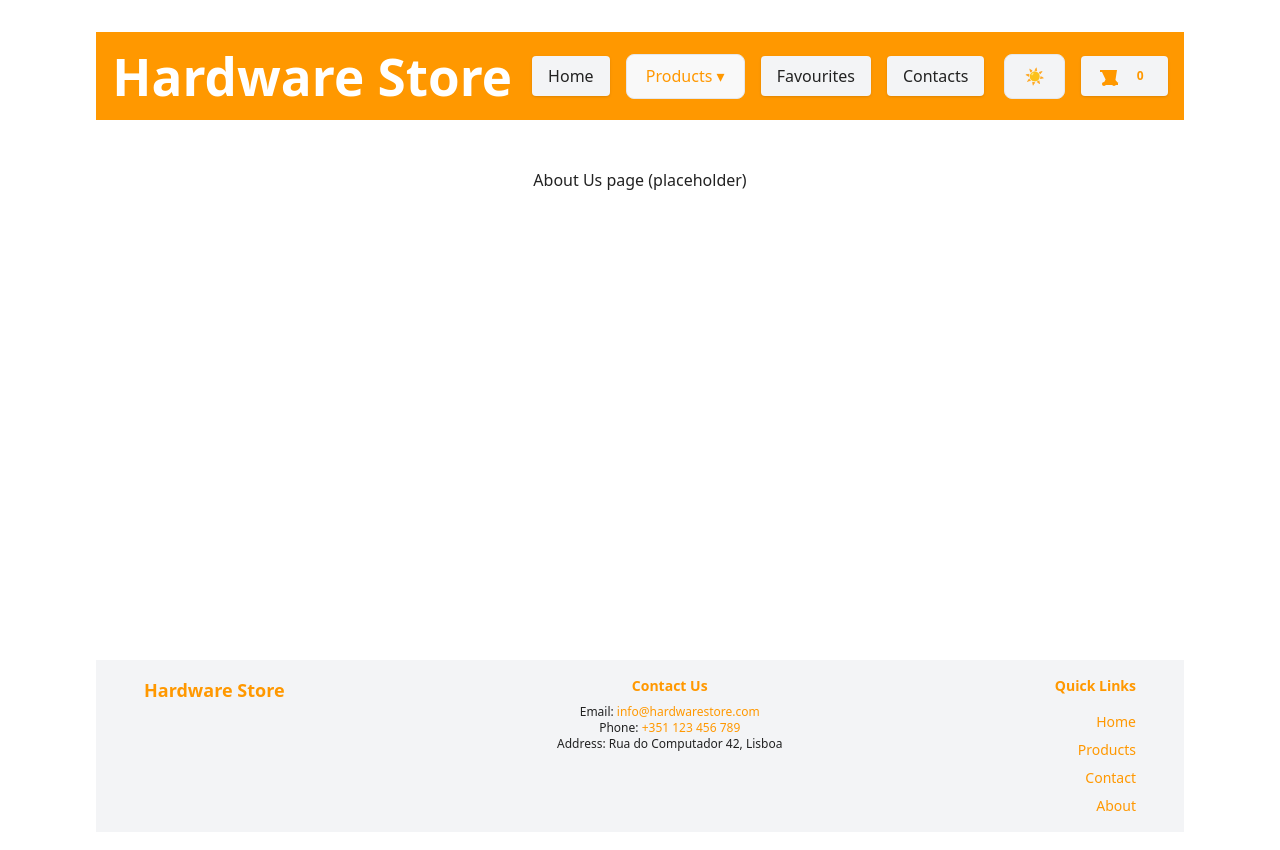
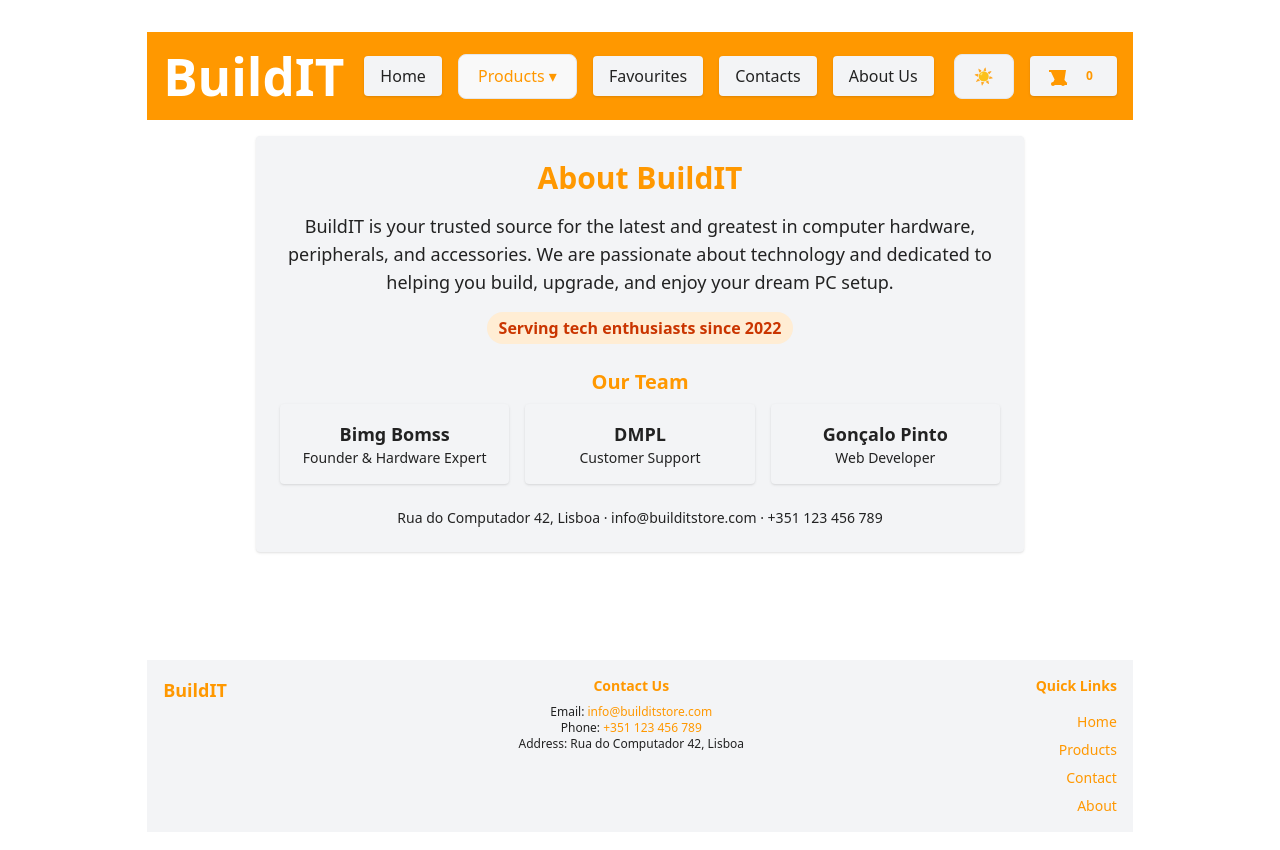
Before and after one commit to zewo2/PWAF-TP1-HardwareStore, a React (Vite) app: page /about in a window 1280 px wide. Shown: the top 850 px of the page. Built offline with nearby package versions, Linux system fonts and the light colour scheme.

Commit message:
about us page and brand name change

```diff
--- a/src/AboutUs.jsx
+++ b/src/AboutUs.jsx
@@ -1,5 +1,31 @@
 export default function AboutUs() {
 	return (
-		<div className="text-center p-8 text-gray-500">About Us page (placeholder)</div>
+		<div className="max-w-3xl mx-auto p-6 bg-[var(--card)] rounded shadow">
+			<h2 className="text-3xl font-bold mb-4 text-center" style={{ color: 'var(--highlight)' }}>About BuildIT</h2>
+			<p className="mb-4 text-lg text-center text-[var(--fg)]">
+			BuildIT is your trusted source for the latest and greatest in computer hardware, peripherals, and accessories. We are passionate about technology and dedicated to helping you build, upgrade, and enjoy your dream PC setup.
+			</p>
+			<div className="mb-6 text-center">
+				<span className="inline-block bg-orange-100 text-orange-700 px-3 py-1 rounded-full font-semibold">Serving tech enthusiasts since 2022</span>
+			</div>
+			<h3 className="text-xl font-semibold mb-2" style={{ color: 'var(--highlight)' }}>Our Team</h3>
+			<ul className="flex flex-col sm:flex-row gap-4 justify-center items-center mb-4">
+				<li className="bg-white/10 rounded p-4 shadow w-full sm:w-1/3 text-center">
+					<div className="font-bold text-lg">Bimg Bomss</div>
+					<div className="text-sm text-gray-500">Founder &amp; Hardware Expert</div>
+				</li>
+				<li className="bg-white/10 rounded p-4 shadow w-full sm:w-1/3 text-center">
+					<div className="font-bold text-lg">DMPL</div>
+					<div className="text-sm text-gray-500">Customer Support</div>
+				</li>
+				<li className="bg-white/10 rounded p-4 shadow w-full sm:w-1/3 text-center">
+					<div className="font-bold text-lg">Gonçalo Pinto</div>
+					<div className="text-sm text-gray-500">Web Developer</div>
+				</li>
+			</ul>
+			<div className="text-center text-sm text-gray-500 mt-6">
+			Rua do Computador 42, Lisboa &middot; info@builditstore.com &middot; +351 123 456 789
+			</div>
+		</div>
 	);
 }
--- a/src/App.jsx
+++ b/src/App.jsx
@@ -15,12 +15,13 @@ function App() {
   return (
     <div className="min-h-screen flex flex-col">
       <header className="bg-blue-700 text-white p-4 flex items-center justify-between">
-  <h1 className="text-2xl font-bold" style={{ color: 'var(--bg)' }}>Hardware Store</h1>
+  <h1 className="text-2xl font-bold" style={{ color: 'var(--bg)' }}>BuildIT</h1>
         <nav className="flex items-center gap-4 flex-1">
           <Link to="/" className="px-4 py-2 rounded shadow transition-transform duration-150 hover:scale-95 focus:scale-95" style={{ background: 'var(--card)', color: 'var(--highlight)' }}>Home</Link>
           <DropdownMenu />
           <Link to="/favourites" className="px-4 py-2 rounded shadow transition-transform duration-150 hover:scale-95 focus:scale-95" style={{ background: 'var(--card)', color: 'var(--highlight)' }}>Favourites</Link>
           <Link to="/contacts" className="px-4 py-2 rounded shadow transition-transform duration-150 hover:scale-95 focus:scale-95" style={{ background: 'var(--card)', color: 'var(--highlight)' }}>Contacts</Link>
+            <Link to="/about" className="px-4 py-2 rounded shadow transition-transform duration-150 hover:scale-95 focus:scale-95" style={{ background: 'var(--card)', color: 'var(--highlight)' }}>About Us</Link>
         </nav>
         <div className="flex items-center ml-auto">
           <ThemeToggle />
@@ -49,11 +50,11 @@ function App() {
         >
           <div className="max-w-5xl mx-auto flex flex-col md:flex-row items-center md:items-start justify-between gap-8 px-4 py-4">
             {/* Brand left */}
-            <div className="font-bold text-lg md:text-left text-center w-full md:w-auto mb-4 md:mb-0" style={{ color: 'var(--highlight)' }}>Hardware Store</div>
+            <div className="font-bold text-lg md:text-left text-center w-full md:w-auto mb-4 md:mb-0" style={{ color: 'var(--highlight)' }}>BuildIT</div>
             {/* Contact info centered*/}
             <div className="flex-1 text-xs text-center md:text-center mb-4 md:mb-0">
               <div className="font-semibold text-sm mb-2" style={{ color: 'var(--highlight)' }}>Contact Us</div>
-              <div>Email: <a href="mailto:info@hardwarestore.com" className="hover:underline text-[inherit]">info@hardwarestore.com</a></div>
+              <div>Email: <a href="mailto:info@hardwarestore.com" className="hover:underline text-[inherit]">info@builditstore.com</a></div>
               <div>Phone: <a href="tel:+351123456789" className="hover:underline text-[inherit]">+351 123 456 789</a></div>
               <div>Address: Rua do Computador 42, Lisboa</div>
             </div>
--- a/src/Home.jsx
+++ b/src/Home.jsx
@@ -18,7 +18,7 @@ function Home() {
   return (
     <div>
       <h1 className="text-4xl md:text-6xl font-bold text-blue-600 text-center mb-2">
-        Welcome to the Hardware Store
+        Welcome to BuildIT
       </h1>
       <p className="mt-4 text-gray-600 text-center mb-8">
         Lose yourself in our selection of powerful tech.
```
